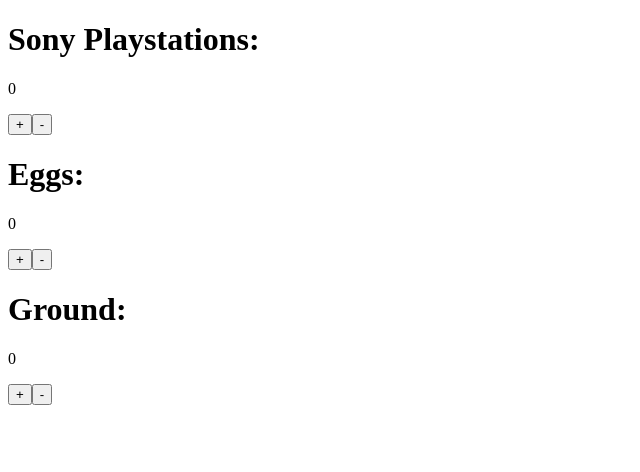
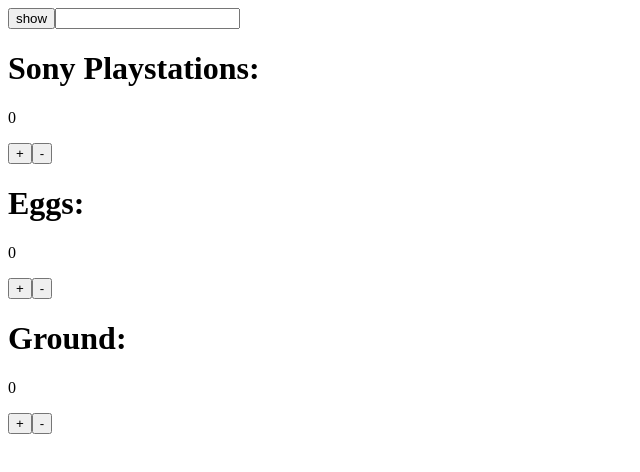
Before and after one commit to itstep-prepod/learn-react, a React (Create React App) app: page / in a window 1280 px wide. Shown: the top 472 px of the page, without its empty margins (0-640 px from the left). Built offline with nearby package versions, Linux system fonts and the light colour scheme.

Commit message:
conditional rendering

```diff
--- a/src/App.js
+++ b/src/App.js
@@ -1,11 +1,26 @@
-import React from "react";
+import React, { useState } from "react";
 import { Playstation } from "./Playstation";
 import { Eggs } from "./Eggs";
-import {Ground} from './Ground';
+import { Ground } from "./Ground";
+
+// TODO input value two way binding
 
 export const App = () => {
+  const [shouldShowText, setShouldShowText] = useState(false);
+
+  const onChange = (e) => {
+    console.log(e.target.value);
+  };
+
+  const show = () => {
+    setShouldShowText((prevShowText) => !prevShowText);
+  };
+
   return (
     <>
+      <button onClick={show}>show</button>
+      {shouldShowText && <span>text</span>}
+      <input type="text" onChange={onChange} />
       <Playstation />
       <Eggs />
       <Ground />
```
